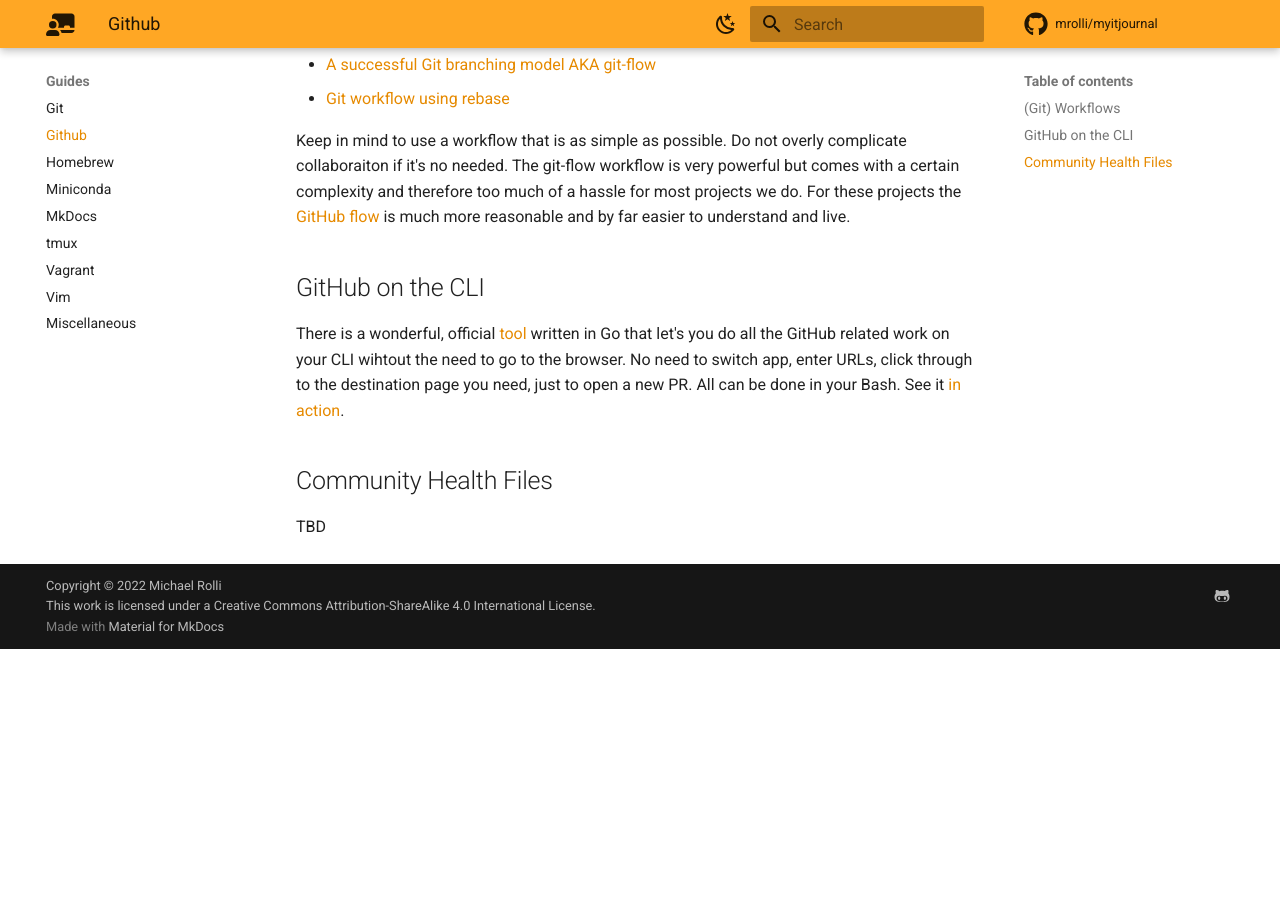
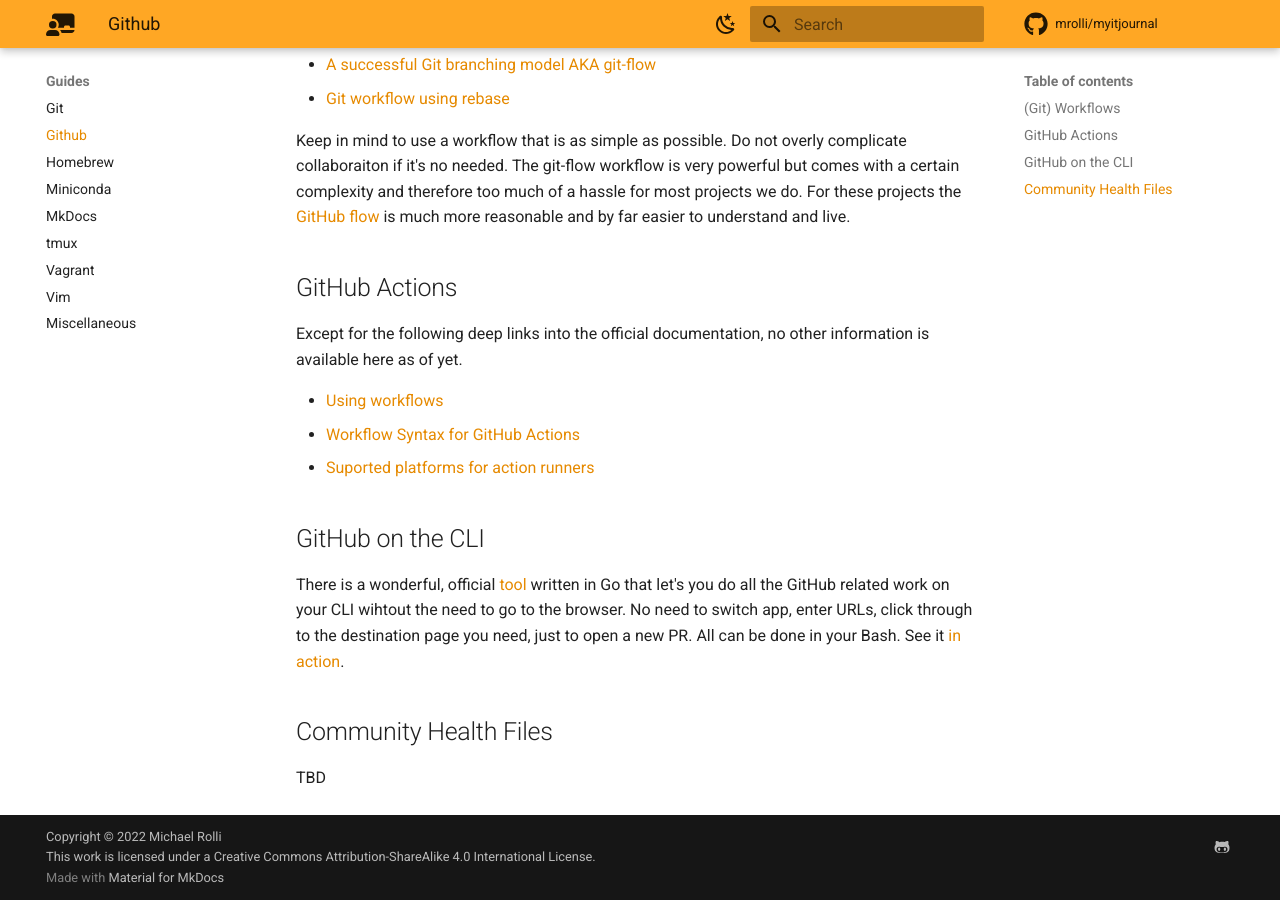
Before and after one commit to mrolli/myitjournal, an MkDocs documentation site: the page built from docs/guides/github.md, in a window 1280 px wide and 900 px high, scrolled down 1554 px. Built offline with MkDocs 1.6.1 and Material for MkDocs 9.7.7, drawn with Linux system fonts in a browser that asks for light colours; comment, search, counter and statistics services are not loaded; before the commit the page ends 2203 px from its top, so only the background shows below that.

Commit message:
Add some deep links to Github Actions and workflow

```diff
--- a/docs/guides/github.md
+++ b/docs/guides/github.md
@@ -52,6 +52,14 @@
 workflow is very powerful but comes with a certain complexity and therefore too much of a hassle for most projects we do. For
 these projects the [GitHub flow][gh-flow] is much more reasonable and by far easier to understand and live.
 
+## GitHub Actions
+
+Except for the following deep links into the official documentation, no other information is available here as of yet.
+
+- [Using workflows](https://docs.github.com/en/actions/using-workflows#creating-a-workflow-file)
+- [Workflow Syntax for GitHub Actions](https://docs.github.com/en/actions/using-workflows/workflow-syntax-for-github-actions)
+- [Suported platforms for action runners](https://docs.github.com/en/actions/using-workflows/workflow-syntax-for-github-actions#jobsjob_idruns-on)
+
 ## GitHub on the CLI
 
 There is a wonderful, official [tool][gh-cli] written in Go that let's you do all the GitHub related work on your CLI
```
